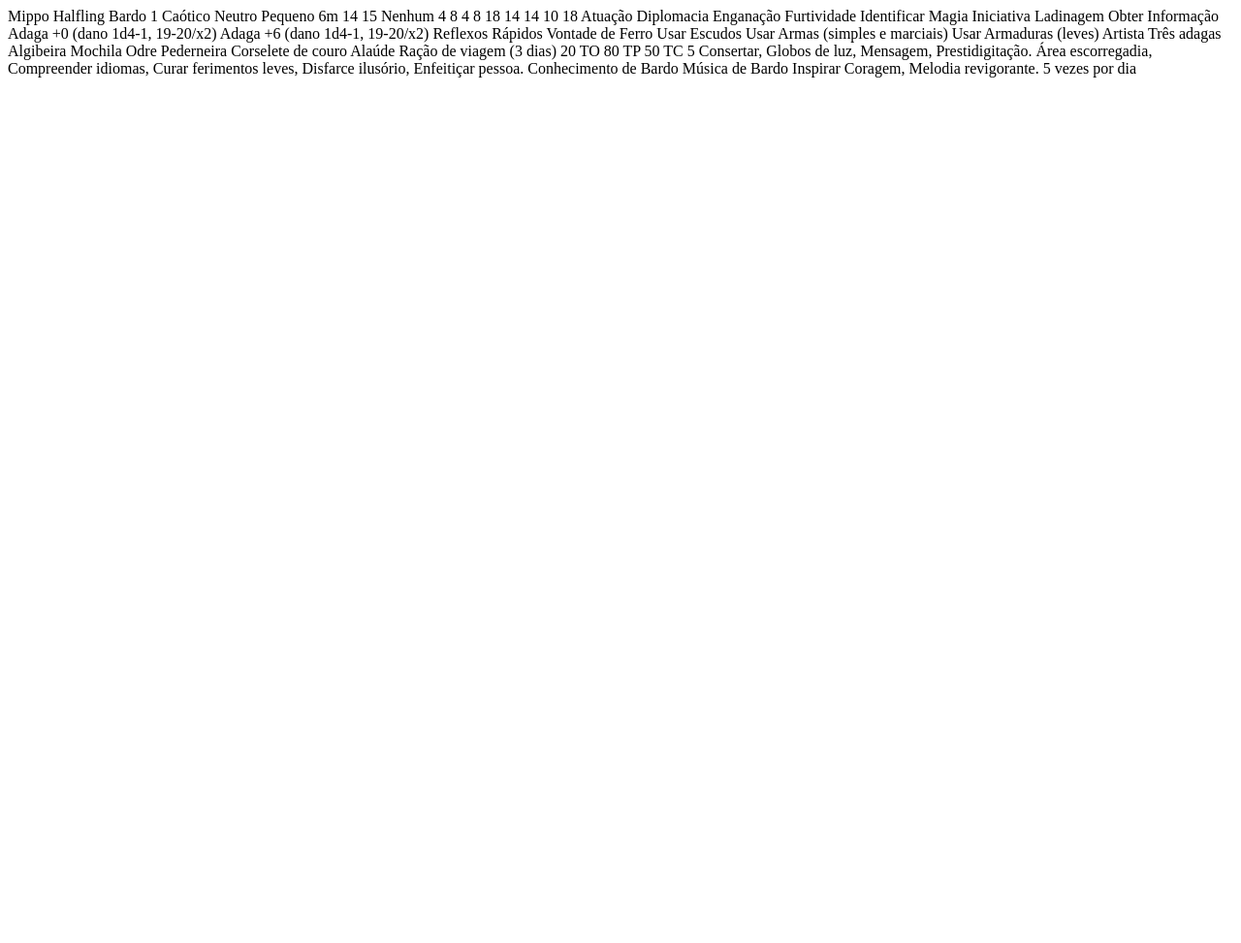
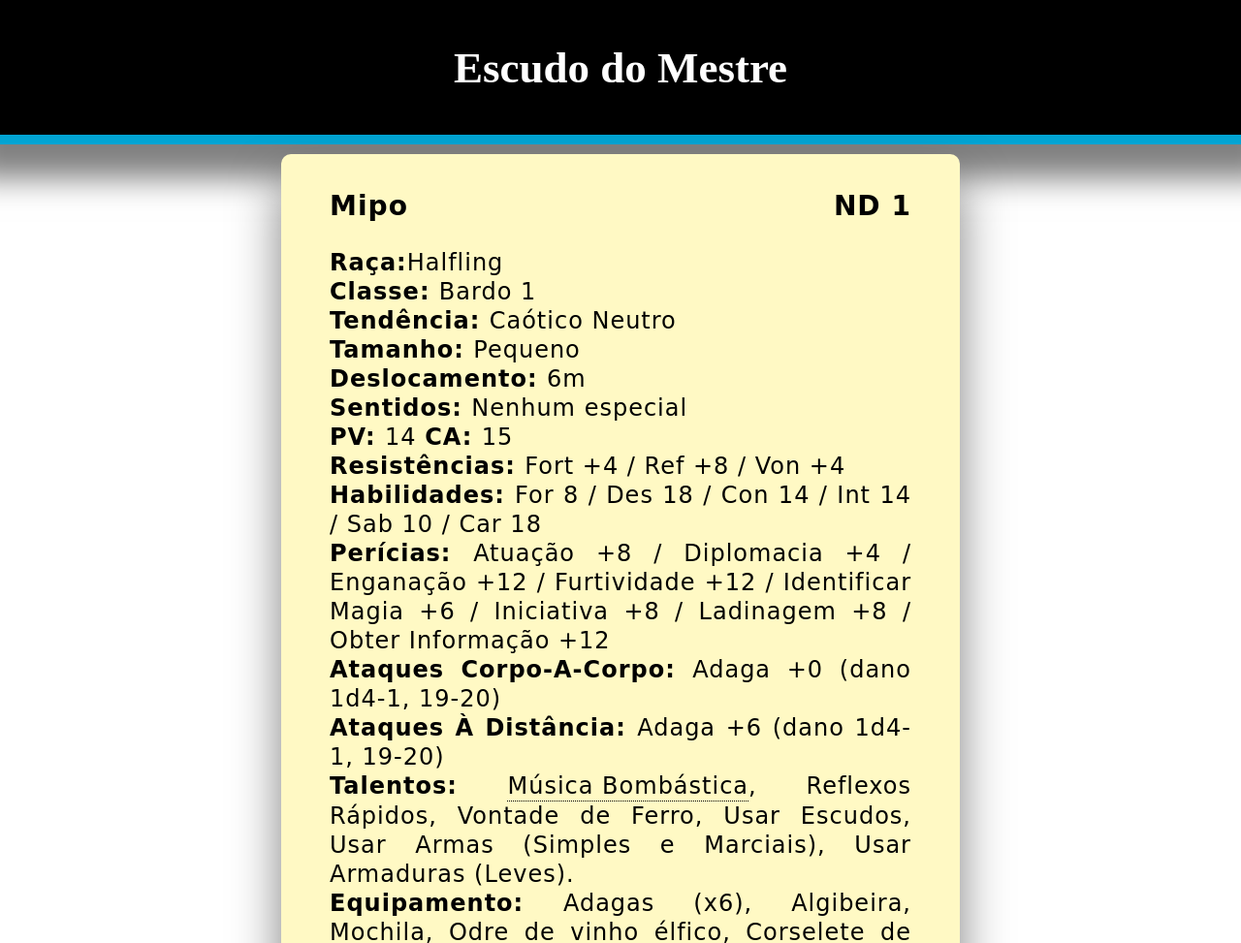
Before and after one commit to savioking/bancodefichas, a plain HTML site: page fichas/Mippo.html in a window 1280 px wide. Shown: the top 973 px of the page at 97% size. Before the commit the page ends 800 px from the top, so only its background shows below. Drawn offline with Linux system fonts and the light colour scheme; a web font is replaced by a local one.

Commit message:
Mais mudanças no layout

```diff
--- a/css/master.css
+++ b/css/master.css
@@ -1,20 +1,33 @@
-/* * {
-  margin: 0;
-  padding: 0;
-} */
-
 body {
   margin: 0;
 
   font
 }
 
+.ficha-header span {
+  float: right;
+}
+
 header {
   padding: 0.5%;
-  padding-left: 100px;
-  background: #02A4D3;
+  background: #000;
   font-family: 'Aref Ruqaa', serif;
   font-size: 30px;
+  text-align: center;
+  border-bottom: 10px solid #02A4D3;
+  box-shadow: 0 5px 30px 30px rgba(0,0,0,0.5);
+}
+
+ul {
+  margin: 0;
+}
+
+.list-header {
+  font-size: 24px;
+}
+
+.list-item {
+  font-size: 20px;
 }
 
 a {
@@ -24,6 +37,13 @@ a {
 
 .hidden-link {
   color: white;
+}
+
+.text-normal {
+  font-family: 'Aladin', cursive;
+  font-size: 27px;
+  padding: 0 10%;
+  cursor: default;
 }
 
 /* Pattern for all the sheet text */
@@ -37,7 +57,7 @@ a {
   margin-top: 10px;
   line-height: 125%;
   border-radius: 10px;
-  box-shadow: 0 40px 60px rgba(0,0,0,0.5);
+  box-shadow: 0 30px 50px rgba(0,0,0,0.5);
   font-family: 'Aladin', cursive;
   font-size: 24px;
   letter-spacing: 1px;
--- a/fichas/Mippo.html
+++ b/fichas/Mippo.html
@@ -1,76 +1,68 @@
-<ficha>
-<nome>Mippo</nome>
-<tipos>
-	<raça>Halfling</raça>
-	<classe>Bardo 1</classe>
-	<tendência>Caótico Neutro</tendência>
-	<tamanho>Pequeno</tamanho>
-  <deslocamento>6m</deslocamento>
-</tipos>
-<pv>14</pv>
-<ca>15</ca>
-<sentidos>Nenhum</sentidos>
-<resistências>
-	<fortitude>4</fortitude>
-	<reflexos>8</reflexos>
-	<vontade>4</vontade>
-</resistências>
-<habilidades>
-	<for>8</for>
-	<des>18</des>
-	<con>14</con>
-	<int>14</int>
-	<sab>10</sab>
-	<car>18</car>
-</habilidades>
-<pericias>
-  <pericia>Atuação</pericia>
-  <pericia>Diplomacia</pericia>
-  <pericia>Enganação</pericia>
-  <pericia>Furtividade</pericia>
-  <pericia>Identificar Magia</pericia>
-  <pericia>Iniciativa</pericia>
-  <pericia>Ladinagem</pericia>
-  <pericia>Obter Informação</pericia>
-</pericias>
-<ataques>
-	<cc>Adaga +0 (dano 1d4-1, 19-20/x2)</cc>
-	<ad>Adaga +6 (dano 1d4-1, 19-20/x2)</ad>
-</ataques>
-<talentos>
-	<talento>Reflexos Rápidos</talento>
-	<talento>Vontade de Ferro</talento>
-	<talento>Usar Escudos</talento>
-	<talento>Usar Armas (simples e marciais)</talento>
-	<talento>Usar Armaduras (leves)</talento>
-	<talento>Artista</talento>
-</talentos>
-<equipamento>
-	<item>Três adagas</item>
-	<item>Algibeira</item>
-	<item>Mochila</item>
-  <item>Odre</item>
-  <item>Pederneira</item>
-  <item>Corselete de couro</item>
-  <item>Alaúde</item>
-  <item>Ração de viagem (3 dias)</item>
-  <item>20 TO</item>
-  <item>80 TP</item>
-  <item>50 TC</item>
-</equipamento>
+<!DOCTYPE html>
+<html lang="en" dir="ltr">
+
+<head>
+	<meta charset="utf-8" name="viewport" content="width=device-width, initial-scale=1.0">
+	<title></title>
+	<link rel="stylesheet" href="../css/master.css" type="text/css">
+	<link href="https://fonts.googleapis.com/css?family=Aladin" rel="stylesheet">
+	<link href="https://fonts.googleapis.com/css?family=Aref+Ruqaa" rel="stylesheet">
+</head>
+
+<body class="justify">
+	<header>
+		<h2><a class="hidden-link" href="../index.html">Escudo do Mestre</a></h2>
+	</header>
+	<div class="ficha">
+		<div class="ficha-header">
+			<h3>Mipo <span>ND 1</span></h3>
+		</div>
+
+		<div>
+			<b>Raça:</b>Halfling<br>
+			<b>Classe: </b>Bardo 1<br>
+			<b>Tendência: </b>Caótico Neutro<br>
+			<b>Tamanho: </b>Pequeno<br>
+			<b>Deslocamento: </b>6m<br>
+			<b>Sentidos: </b>Nenhum especial<br>
+			<b>PV: </b>14 <b>CA: </b>15<br>
+			<b>Resistências: </b>Fort +4 / Ref +8 / Von +4<br>
+			<b>Habilidades: </b>For 8 / Des 18 / Con 14 / Int 14 / Sab 10 / Car 18<br>
+			<b>Perícias: </b>Atuação +8 / Diplomacia +4 / Enganação +12 / Furtividade +12 / Identificar Magia +6 / Iniciativa +8 / Ladinagem +8 / Obter Informação +12<br>
+			<b>Ataques Corpo-A-Corpo: </b>Adaga +0 (dano 1d4-1, 19-20)<br>
+			<b>Ataques À Distância: </b>Adaga +6 (dano 1d4-1, 19-20)<br>
+			<b>Talentos: </b>
+			<div class="tooltip">Música Bombástica
+				<span class="tooltiptext">Livro: Manual do malandro. Pag.44</span>
+			</div>, Reflexos Rápidos, Vontade de Ferro, Usar Escudos, Usar Armas (Simples e Marciais), Usar Armaduras (Leves).<br>
+			<b>Equipamento: </b>Adagas (x6), Algibeira, Mochila, Odre de vinho élfico, Corselete de Couro, Alaúde da Traição<br>
+			<b>Especiais:</b>
+			<ul class="">
+				<li class="list-item">
+					<div class="tooltip"><b>Música de Bardo:</b>
+						<span class="tooltiptext">Livro: Tormenta RPG: edição revisada. Pag.49</span>
+					</div> Inspirar Coragem, Melodia Revigorante. (5 vezes por dia)
+				</li>
+				<li class="list-item">
+					<div class="tooltip"><b>Conhecimento de Bardo</b>
+						<span class="tooltiptext">Livro: Tormenta RPG: edição revisada. Pag.48</span>
+					</div>
+				</li>
+				<li class="list-item"><b>Alaúde da Traição:</b> O Alaúde da Traição é um instrumento musical poderoso criado por um devoto entediado de Sszzaas para causar a discórdia. Um personagem com a habilidade <div class="tooltip">Música de Bardo
+					<span class="tooltiptext">Livro: Tormenta RPG: edição revisada. Pag.49</span>
+				</div> pode lançar um efeito idêntico à magia <i>Dominação Total</i>, mas do mesmo modo que a música de bardo <i>Fascinar</i> (Mesmo alcance, duração e limite de usos diários). Alguém que carregue o alaúde não pode lançar magias.</li>
+			</ul>
+			<b>Magias:</b>
+			<ul>
+				<li class="list-item"><b>Nível 0:</b></li>
+			</ul>
+		</div>
+	</div>
+</body>
+</html>
+
 <magia>
   <pm>5</pm>
   <N0>Consertar, Globos de luz, Mensagem, Prestidigitação.</N0>
   <N1>Área escorregadia, Compreender idiomas, Curar ferimentos leves, Disfarce ilusório, Enfeitiçar pessoa.</N1>
 </magia>
-<especiais>
-	<especial>
-		<nome>Conhecimento de Bardo</nome>
-		<descrição></descrição>
-	</especial>
-  <especial>
-		<nome>Música de Bardo</nome>
-		<descrição>Inspirar Coragem, Melodia revigorante. 5 vezes por dia</descrição>
-	</especial>
-</especiais>
-</ficha>
```
Also changed, not shown: fichas/Aranha_Mecanica.html (+1 -21 lines), fichas/Careca.html (+6 -4 lines), index.html (+46 -6 lines).
